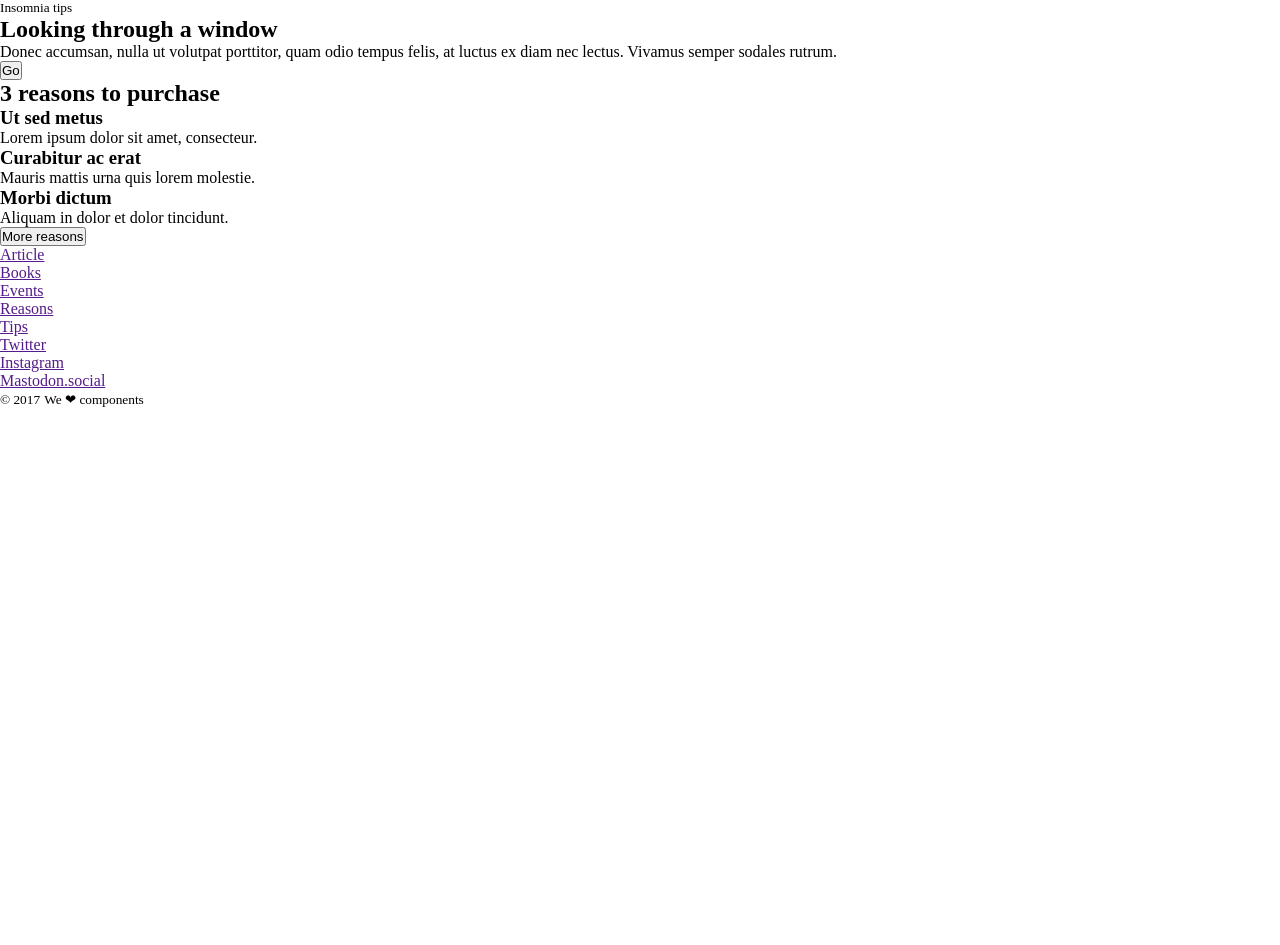
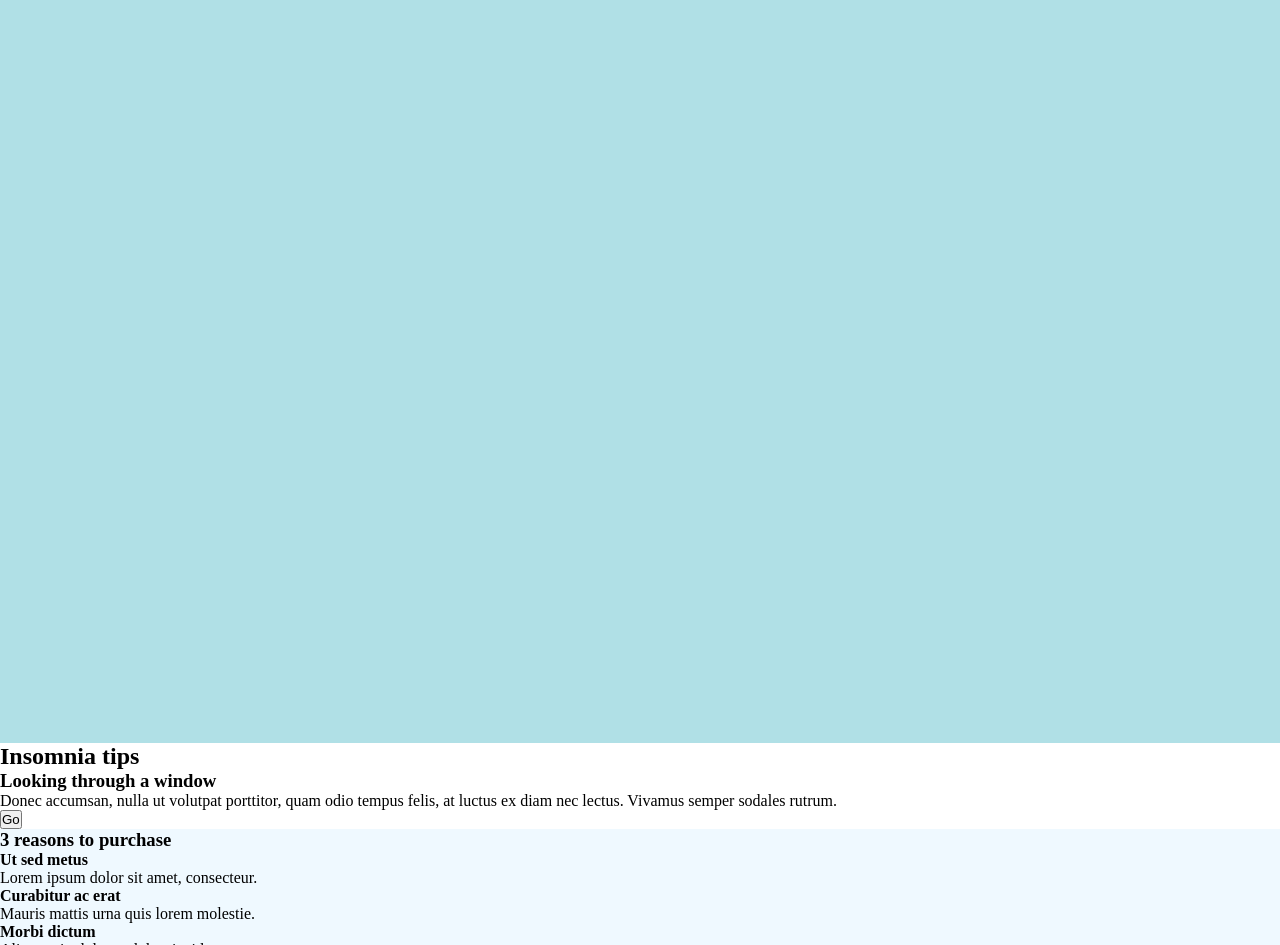
Before and after one commit to Adalab/modulo-1-evaluacion-final-evaferrerasbr, a website: page docs/index.html in a window 1280 px wide. Shown: the part 57-1002 px from the top of the page. Before the commit the page ends 800 px from the top, so only its background shows below. Drawn offline with Linux system fonts and the light colour scheme.

Commit message:
Update docs with first sass layout

```diff
--- a/docs/assets/css/styles.css
+++ b/docs/assets/css/styles.css
@@ -1 +1 @@
-*{box-sizing:border-box;margin:0;padding:0}
+*{box-sizing:border-box;margin:0;padding:0}.link{color:inherit;text-decoration:none}.txt-light{color:#fff}.header{background-color:#0271bc;height:44px;width:44px;position:fixed}.hero{background-color:powderblue;height:100vh}.main-tips{background-color:#fff}.main-reasons{background-color:#eff9ff}.footer{background-color:#304268}
--- a/docs/index.html
+++ b/docs/index.html
@@ -12,59 +12,57 @@
   </head>
 
   <body>
-    <header></header>
-
-    <hero>
+    <header class="header"></header>
+    <div class="hero txt-light">
       <h1>Anonymous proxy</h1>
       <p>In hac habitasse platea dictumst.</p>
       <div></div>
-    </hero>
+    </div>
 
-    <main>
-      <section>
-          <small>Insomnia tips</small>
-          <h2>Looking through a window</h2>
+    <main class="main">
+      <section class="main-tips">
+        <h2>Insomnia tips</h2>
+        <h3>Looking through a window</h3>
         <p>
           Donec accumsan, nulla ut volutpat porttitor, quam odio tempus felis, at
           luctus ex diam nec lectus. Vivamus semper sodales rutrum.
         </p>
         <button>Go</button>
       </section>
-      <section>
-        <h2>3 reasons to purchase</h2>
+
+      <section class="main-reasons">
+        <h3>3 reasons to purchase</h3>
         <div>
-          <h3>Ut sed metus</h3>
+          <h4>Ut sed metus</h4>
           <p>Lorem ipsum dolor sit amet, consecteur.</p>
-          <h3>Curabitur ac erat</h3>
+          <h4>Curabitur ac erat</h4>
           <p>Mauris mattis urna quis lorem molestie.</p>
-          <h3>Morbi dictum</h3>
+          <h4>Morbi dictum</h4>
           <p>Aliquam in dolor et dolor tincidunt.</p>
+        </div>
         <button>More reasons</button>
-        </div>
       </section>
 
     </main>
 
-    <footer>
+    <footer class="footer txt-light">
       <div></div>
       <nav>
         <ul>
-          <li><a href="">Article</a></li>
-          <li><a href="">Books</a></li>
-          <li><a href="">Events</a></li>
-          <li><a href="">Reasons</a></li>
-          <li><a href="">Tips</a></li>
+          <li><a class="link" href="">Article</a></li>
+          <li><a class="link" href="">Books</a></li>
+          <li><a class="link" href="">Events</a></li>
+          <li><a class="link" href="">Reasons</a></li>
+          <li><a class="link" href="">Tips</a></li>
         </ul>
       </nav>
-
       <nav>
         <ul>
-          <li><a href="">Twitter</a></li>
-          <li><a href="">Instagram</a></li>
-          <li><a href="">Mastodon.social</a></li>
+          <li><a class="link" href="">Twitter</a></li>
+          <li><a class="link" href="">Instagram</a></li>
+          <li><a class="link" href="">Mastodon.social</a></li>
         </ul>
       </nav>
-
       <div>
         <small>&copy 2017</small>
         <small>We ❤︎ components</small>
```
Lines whose indentation alone changed are shown as unchanged.
